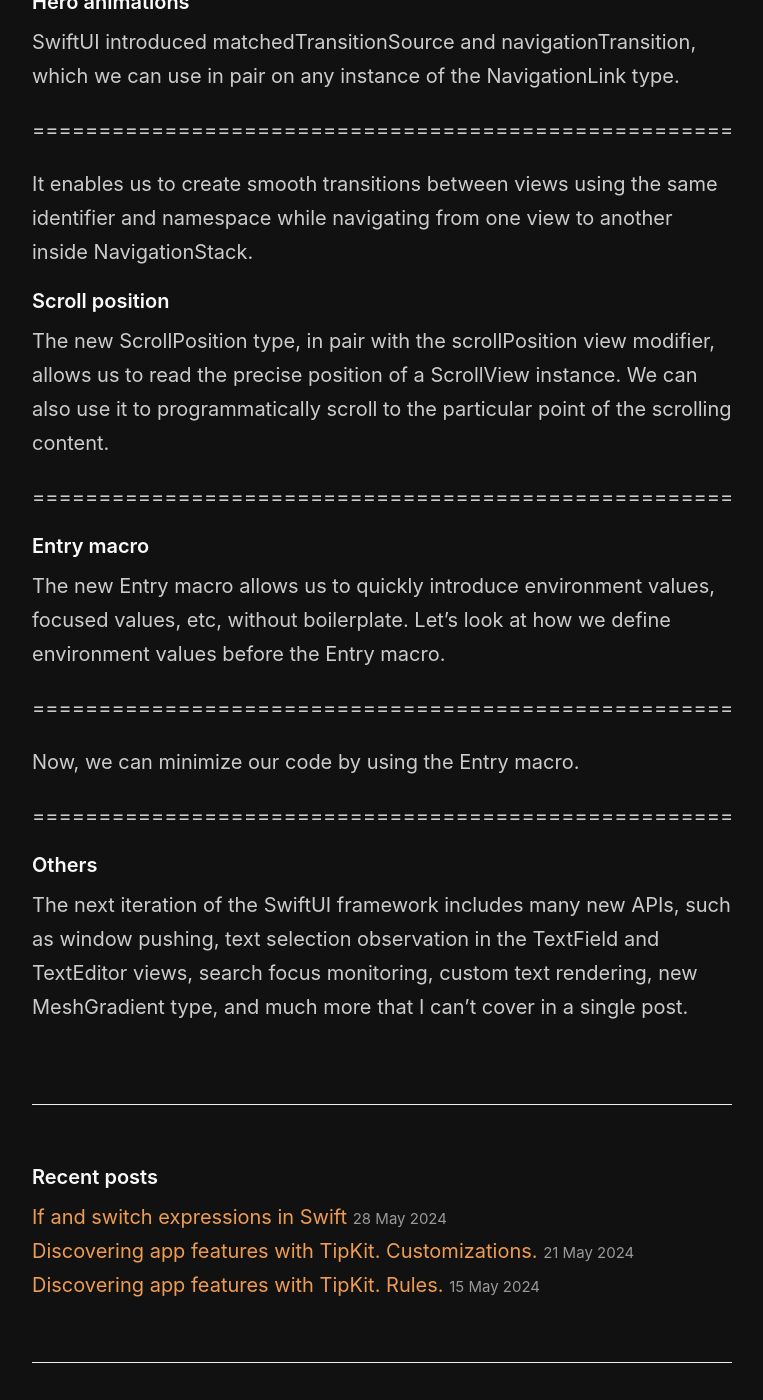
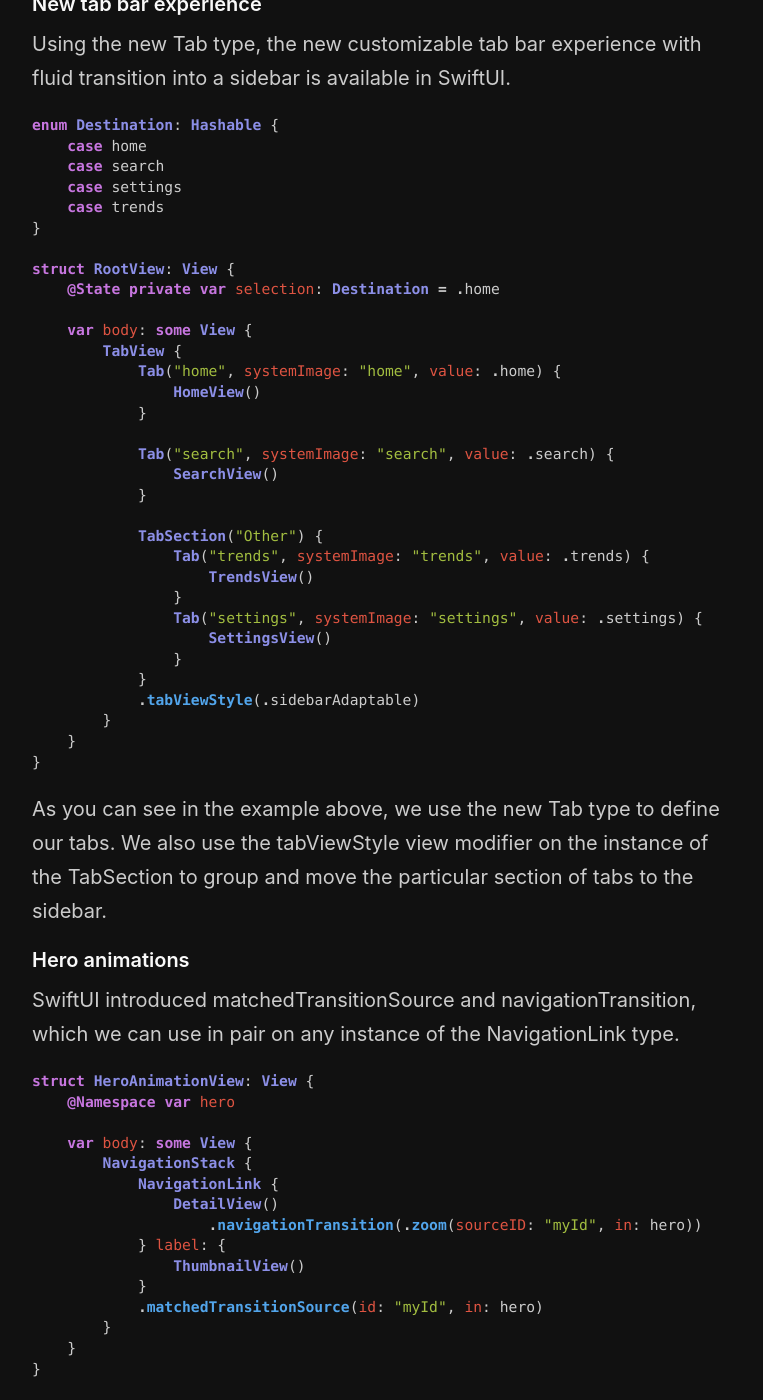
Before and after one commit to mecid/mecid.github.io, a Jekyll site: the page built from _posts/2024-06-10-what-is-new-in-swiftui-after-wwdc24.md, in a window 1280 px wide and 1400 px high, scrolled down 1108 px. Shown: the whole window, without its empty margins (258-1021 px from the left). Built offline with Jekyll 4.4.1, drawn with Linux system fonts in a browser that asks for light colours; some of the changed text lies outside the part shown; grey boxes are pictures that could not be loaded.

Commit message:
wwdc 24 post code examples added

````diff
--- a/_posts/2024-06-10-what-is-new-in-swiftui-after-wwdc24.md
+++ b/_posts/2024-06-10-what-is-new-in-swiftui-after-wwdc24.md
@@ -10,37 +10,137 @@
 #### View collections
 SwiftUI introduced the new overloads for Group and ForEach views, allowing us to create custom containers like List or TabView.
 
-=====================================================
+```swift
+struct AppStoreView<Content: View>: View {
+    @ViewBuilder var content: Content
+
+    var body: some View {
+        VStack {
+            Group(subviewsOf: content) { subviews in
+                HStack {
+                    subviews[0]
+                    subviews[1]
+                }
+
+                VStack {
+                    subviews[2...]
+                }
+            }
+        }
+    }
+}
+```
 
 As you can see in the example above, we use the Group view with the new initializer, which allows us to access the views of the content view passed via @ViewBuilder closure. SwiftUI introduces new Subview and SubviewsCollection types, providing proxy access to real views.
 
 #### New tab bar experience
 Using the new Tab type, the new customizable tab bar experience with fluid transition into a sidebar is available in SwiftUI.
 
-=====================================================
+```swift
+enum Destination: Hashable {
+    case home
+    case search
+    case settings
+    case trends
+}
+
+struct RootView: View {
+    @State private var selection: Destination = .home
+
+    var body: some View {
+        TabView {
+            Tab("home", systemImage: "home", value: .home) {
+                HomeView()
+            }
+
+            Tab("search", systemImage: "search", value: .search) {
+                SearchView()
+            }
+
+            TabSection("Other") {
+                Tab("trends", systemImage: "trends", value: .trends) {
+                    TrendsView()
+                }
+                Tab("settings", systemImage: "settings", value: .settings) {
+                    SettingsView()
+                }
+            }
+            .tabViewStyle(.sidebarAdaptable)
+        }
+    }
+}
+```
 
 As you can see in the example above, we use the new Tab type to define our tabs. We also use the tabViewStyle view modifier on the instance of the TabSection to group and move the particular section of tabs to the sidebar.
 
 #### Hero animations
 SwiftUI introduced matchedTransitionSource and navigationTransition, which we can use in pair on any instance of the NavigationLink type.
 
-=====================================================
+```swift
+struct HeroAnimationView: View {
+    @Namespace var hero
+
+    var body: some View {
+        NavigationStack {
+            NavigationLink {
+                DetailView()
+                    .navigationTransition(.zoom(sourceID: "myId", in: hero))
+            } label: {
+                ThumbnailView()
+            }
+            .matchedTransitionSource(id: "myId", in: hero)
+        }
+    }
+}
+```
 
 It enables us to create smooth transitions between views using the same identifier and namespace while navigating from one view to another inside NavigationStack.
 
 #### Scroll position
 The new ScrollPosition type, in pair with the scrollPosition view modifier, allows us to read the precise position of a ScrollView instance. We can also use it to programmatically scroll to the particular point of the scrolling content.
 
-=====================================================
+```swift
+struct ScrollPositionExample: View {
+    @State private var position: ScrollPosition = .init(point: .zero)
+
+    var body: some View {
+        ScrollView {
+            ForEach(1..<1000) { item in
+                Text(item.formatted())
+            }
+
+            Button("jump to top") {
+                position = ScrollPosition(point: .zero)
+            }
+        }
+        .scrollPosition($position)
+    }
+}
+```
 
 #### Entry macro
 The new Entry macro allows us to quickly introduce environment values, focused values, etc, without boilerplate. Let's look at how we define environment values before the Entry macro.
 
-=====================================================
+```swift
+struct ItemsPerPageKey: EnvironmentKey {
+    static var defaultValue: Int = 10
+}
+
+extension EnvironmentValues {
+    var itemsPerPage: Int {
+        get { self[ItemsPerPageKey.self] }
+        set { self[ItemsPerPageKey.self] = newValue }
+    }
+}
+```
 
 Now, we can minimize our code by using the Entry macro.
 
-=====================================================
+```swift
+extension EnvironmentValues {
+    @Entry var itemsPerPage: Int = 10
+}
+```
 
 #### Others
 The next iteration of the SwiftUI framework includes many new APIs, such as window pushing, text selection observation in the TextField and TextEditor views, search focus monitoring, custom text rendering, new MeshGradient type, and much more that I can't cover in a single post.
````
